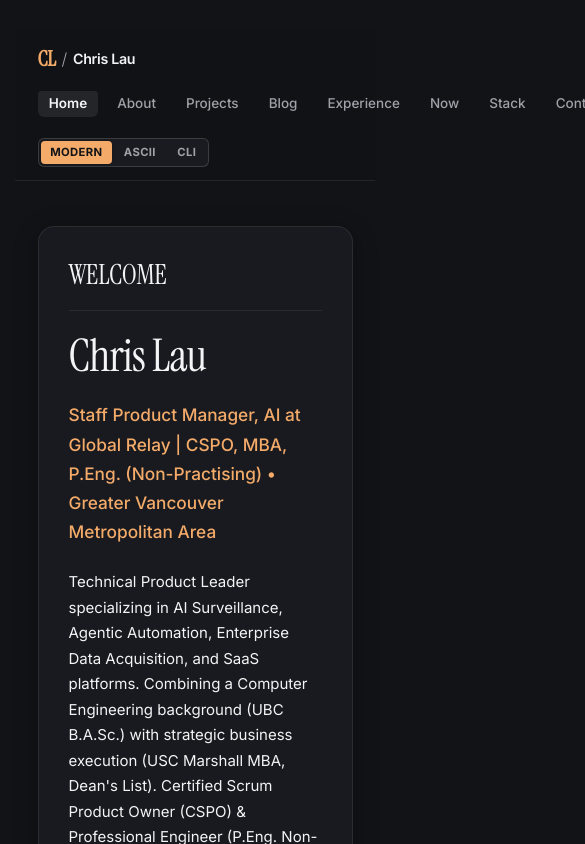
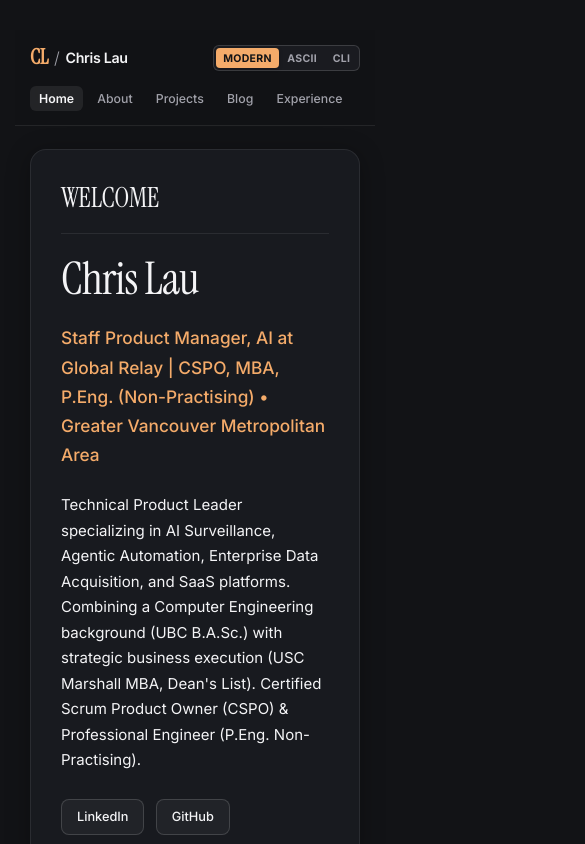
Before and after one commit to chris-lau/personalWebsite, a React (Vite) app in the folder frontend/: page / in a window 390 px wide. Shown: the top 844 px of the page, 585 px wide, since content can reach past the window. Built offline with nearby package versions, Linux system fonts and the light colour scheme.

Commit message:
fix(responsive): enhance mobile navigation layout, brand whitespace, and segmented toggle scaling

```diff
--- a/frontend/src/components/layout/AsciiLayout.css
+++ b/frontend/src/components/layout/AsciiLayout.css
@@ -83,13 +83,25 @@
 }
 
 @media (max-width: 640px) {
+  .ascii-layout-container {
+    padding: 1rem 0.5rem;
+  }
+
   .ascii-nav {
     flex-direction: column;
-    align-items: stretch;
+    align-items: center;
+    gap: 0.75rem;
   }
 
   .ascii-nav-list {
+    flex-wrap: wrap;
     justify-content: center;
+    gap: 0.25rem;
+  }
+
+  .ascii-nav-link {
+    font-size: 0.78rem;
+    padding: 0.2rem 0.35rem;
   }
 
   .ascii-nav-toggle {
--- a/frontend/src/components/layout/CliLayout.css
+++ b/frontend/src/components/layout/CliLayout.css
@@ -136,8 +136,26 @@
 }
 
 @media (max-width: 640px) {
+  .cli-layout-container {
+    padding: 0.5rem;
+  }
+
   .cli-header-bar {
     flex-wrap: wrap;
     gap: 0.5rem;
+    padding: 0.4rem 0.65rem;
+  }
+
+  .cli-title {
+    font-size: 0.75rem;
+  }
+
+  .cli-nav-bar {
+    padding: 0.4rem 0.65rem;
+  }
+
+  .cli-tab {
+    font-size: 0.78rem;
+    padding: 0.2rem 0.45rem;
   }
 }
--- a/frontend/src/components/layout/ModernLayout.css
+++ b/frontend/src/components/layout/ModernLayout.css
@@ -179,24 +179,41 @@
 @media (max-width: 768px) {
   .modern-nav-wrapper {
     flex-wrap: wrap;
+    padding: 0.75rem 1rem;
+    gap: 0.75rem;
+  }
+
+  .modern-nav {
+    order: 3;
+    width: 100%;
+    overflow-x: auto;
+    -webkit-overflow-scrolling: touch;
+    padding-bottom: 0.25rem;
   }
 
   .modern-nav-list {
-    order: 3;
-    width: 100%;
-    overflow-x: auto;
-    padding-bottom: 0.5rem;
-    gap: 0.5rem;
+    gap: 0.35rem;
   }
 
   .modern-nav-link {
     white-space: nowrap;
+    font-size: 0.82rem;
+    padding: 0.35rem 0.6rem;
+  }
+
+  .modern-content-wrapper {
+    padding: 1.5rem 1rem 3rem;
+  }
+
+  .modern-footer {
+    padding: 0 1rem 2rem;
   }
 
   .modern-footer-card {
     flex-direction: column;
     align-items: flex-start;
     gap: 0.75rem;
+    padding: 1rem 1.25rem;
   }
 
   .modern-footer-brand {
--- a/frontend/src/components/layout/ThemeToggle.css
+++ b/frontend/src/components/layout/ThemeToggle.css
@@ -37,3 +37,10 @@
 .theme-segment-btn:active {
   transform: translateY(1px);
 }
+
+@media (max-width: 640px) {
+  .theme-segment-btn {
+    padding: 0.25rem 0.45rem;
+    font-size: 0.7rem;
+  }
+}
```
